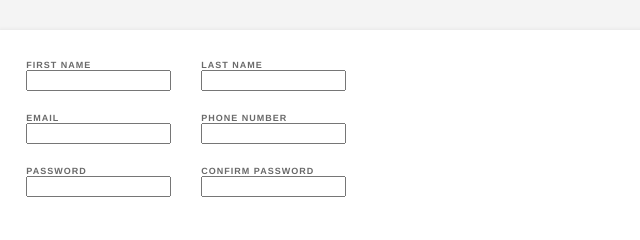
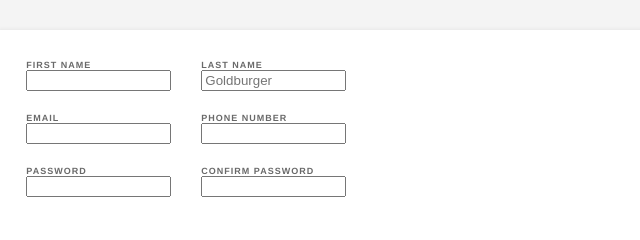
Before and after one commit to ketherball/ketherball.github.io, a plain HTML site: page index.html in a window 1280 px wide. Shown: the part 250-490 px from the top of the page, 537-1177 px from the left. Drawn offline with Linux system fonts and the light colour scheme.

Commit message:
Update index.html

```diff
--- a/index.html
+++ b/index.html
@@ -35,12 +35,12 @@
                 <div class="input-align">
                     <div class="label-align">
                         <label for="first_name">FIRST NAME</label>
-                        <input type="text" id="first_name" name="first_name" required>
+                        <input type="text" id="first_name" name="first_name" placeholder+"Dan" required>
                         <span class="error" aria-live="polite"></span>
                     </div>
                     <div class="label-align">
                         <label for="last_name">LAST NAME</label>
-                        <input type="text" id="last_name" name="last_name" required>
+                        <input type="text" id="last_name" name="last_name" placeholder="Goldburger" required>
                         <span class="error" aria-live="polite"></span>
                     </div>
                 </div>
```
